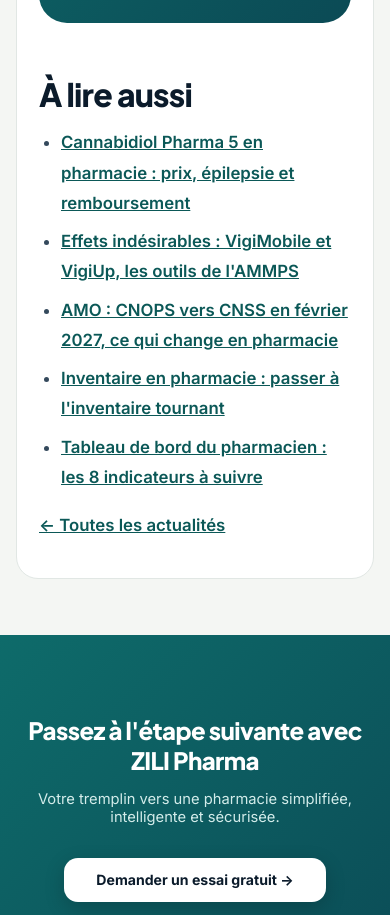
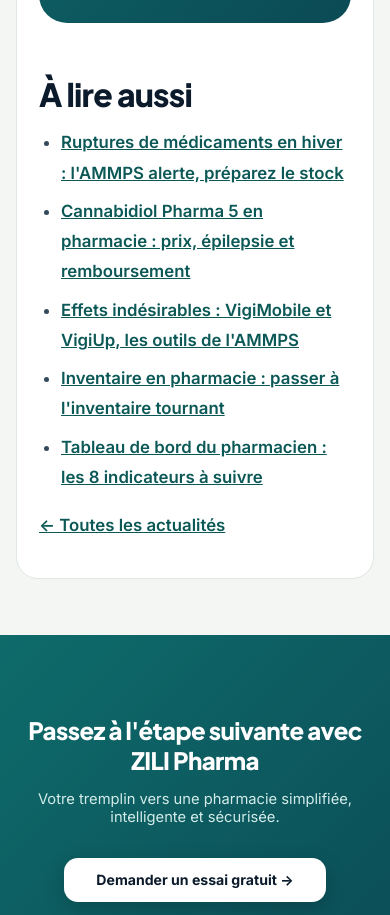
Before and after one commit to dzconsultingcontact-alt/PharmaStock-Vitrine, a plain HTML site: page blog/cloture-fin-annee-pharmacie/index.html in a window 390 px wide. Shown: the part 4569-5484 px from the top of the page. Drawn offline with Linux system fonts and the light colour scheme; a web font is replaced by a local one.

Commit message:
Actualité ruptures hiver : liens « À lire aussi » (cloture-fin-annee-pharmacie)
Liens « À lire aussi » régénérés par outils/vitrine_blog.py.

Co-Authored-By: Claude <noreply@anthropic.com>

```diff
--- a/blog/cloture-fin-annee-pharmacie/index.html
+++ b/blog/cloture-fin-annee-pharmacie/index.html
@@ -437,7 +437,7 @@ nav{position:sticky;top:0;z-index:200;background:#0c1a2e;box-shadow:0 2px 20px r
 
 <h2 data-ar="اقرأ أيضا">À lire aussi</h2>
 
-<ul><li><a href="/blog/cannabidiol-pharma-5-epilepsie-pharmacie/">Cannabidiol Pharma 5 en pharmacie : prix, épilepsie et remboursement</a></li><li><a href="/blog/pharmacovigilance-vigimobile-ammps-officine/">Effets indésirables : VigiMobile et VigiUp, les outils de l&#x27;AMMPS</a></li><li><a href="/blog/transfert-cnops-cnss-2027-pharmacie/">AMO : CNOPS vers CNSS en février 2027, ce qui change en pharmacie</a></li><li><a href="/blog/inventaire-tournant-pharmacie/">Inventaire en pharmacie : passer à l&#x27;inventaire tournant</a></li><li><a href="/blog/tableau-de-bord-pharmacien-indicateurs/">Tableau de bord du pharmacien : les 8 indicateurs à suivre</a></li></ul>
+<ul><li><a href="/blog/ruptures-medicaments-hiver-ammps-officine/">Ruptures de médicaments en hiver : l&#x27;AMMPS alerte, préparez le stock</a></li><li><a href="/blog/cannabidiol-pharma-5-epilepsie-pharmacie/">Cannabidiol Pharma 5 en pharmacie : prix, épilepsie et remboursement</a></li><li><a href="/blog/pharmacovigilance-vigimobile-ammps-officine/">Effets indésirables : VigiMobile et VigiUp, les outils de l&#x27;AMMPS</a></li><li><a href="/blog/inventaire-tournant-pharmacie/">Inventaire en pharmacie : passer à l&#x27;inventaire tournant</a></li><li><a href="/blog/tableau-de-bord-pharmacien-indicateurs/">Tableau de bord du pharmacien : les 8 indicateurs à suivre</a></li></ul>
 
 <p><a href="/blog/" data-ar="← كل المستجدات">← Toutes les actualités</a></p>
 </article></div></section></main><div class="cta-final">
```
